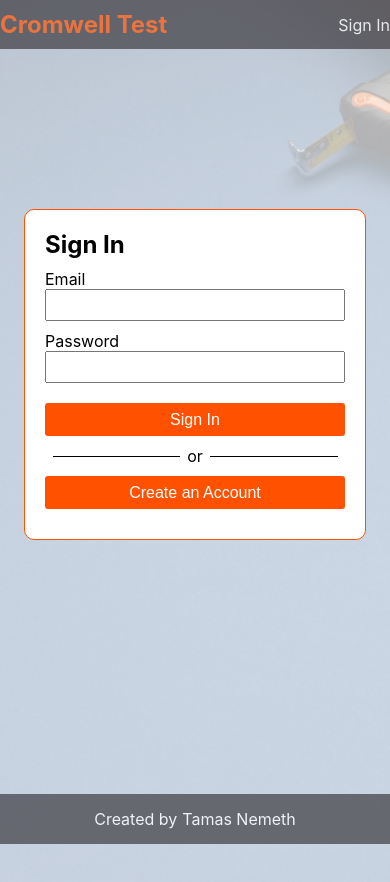
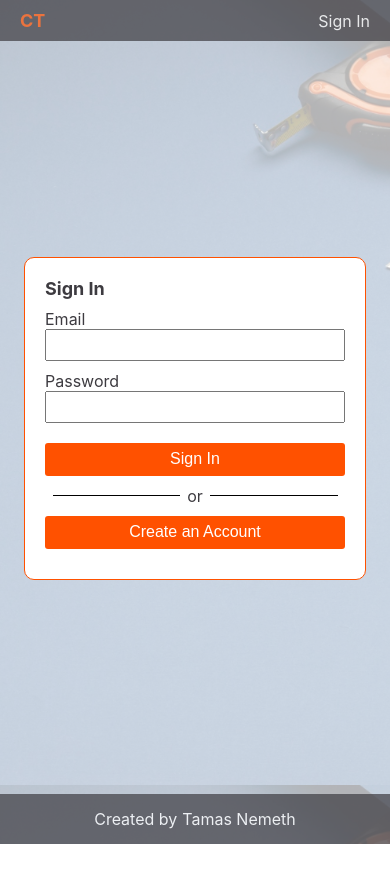
Before and after one commit to nemetht91/Cromwell-Test, a React (Create React App) app in the folder client/: page /login in a window 390 px wide. Shown: the top 882 px of the page. After the commit the page ends 844 px from the top, so only its background shows below. Built offline with nearby package versions, Linux system fonts and the light colour scheme.

Commit message:
add media queries

```diff
--- a/client/src/App.css
+++ b/client/src/App.css
@@ -28,6 +28,7 @@ body{
   background-size: cover;
   background-color: rgba(255, 255, 255, 0.7);
   background-blend-mode: lighten;
+  color: var(--secondary-color);
 }
 
 
@@ -93,12 +94,6 @@ footer a:hover{
 
 .login ,
 .register{
-    display: flex;
-    justify-content: flex-start;
-    align-items: center;
-    flex-direction: column;
-    height: 100vh;
-   padding-top: 150px;
    text-align: left;
 }
 
@@ -185,8 +180,7 @@ a.btn:hover{
 
 /* Homepage */
 
-.home,
-.landing{
+.page{
   display: flex;
   flex-direction: column;
   justify-content: center;
@@ -200,3 +194,37 @@ a.btn:hover{
   color: var(--primary-color);
   font-size: 30px;
 }
+
+@media(max-width: 1400px){
+  .navbar .container{
+    margin: 0px 20px;
+  }
+
+}
+
+@media(max-width: 700px){
+  .logo span{
+    display: none;
+  }
+
+  h1{
+    font-size: 30px;
+  }
+
+  h2{
+    font-size: 18px;
+  }
+
+  .errors{
+    padding: 10px;
+  }
+
+  .errors h2{
+    font-size: 12px;
+  }
+
+  .errors li{
+    font-size: 10px;
+  }
+
+}
--- a/client/src/Components/Navigation/logo.jsx
+++ b/client/src/Components/Navigation/logo.jsx
@@ -7,7 +7,7 @@ function Logo(props){
         props.navigate();
     }
 
-    return <h2 onClick={handleClick} className="logo">Cromwell Test</h2>
+    return <h2 onClick={handleClick} className="logo">C<span>romwell </span>T<span>est</span></h2>
 }
 
 export default Logo;
```
